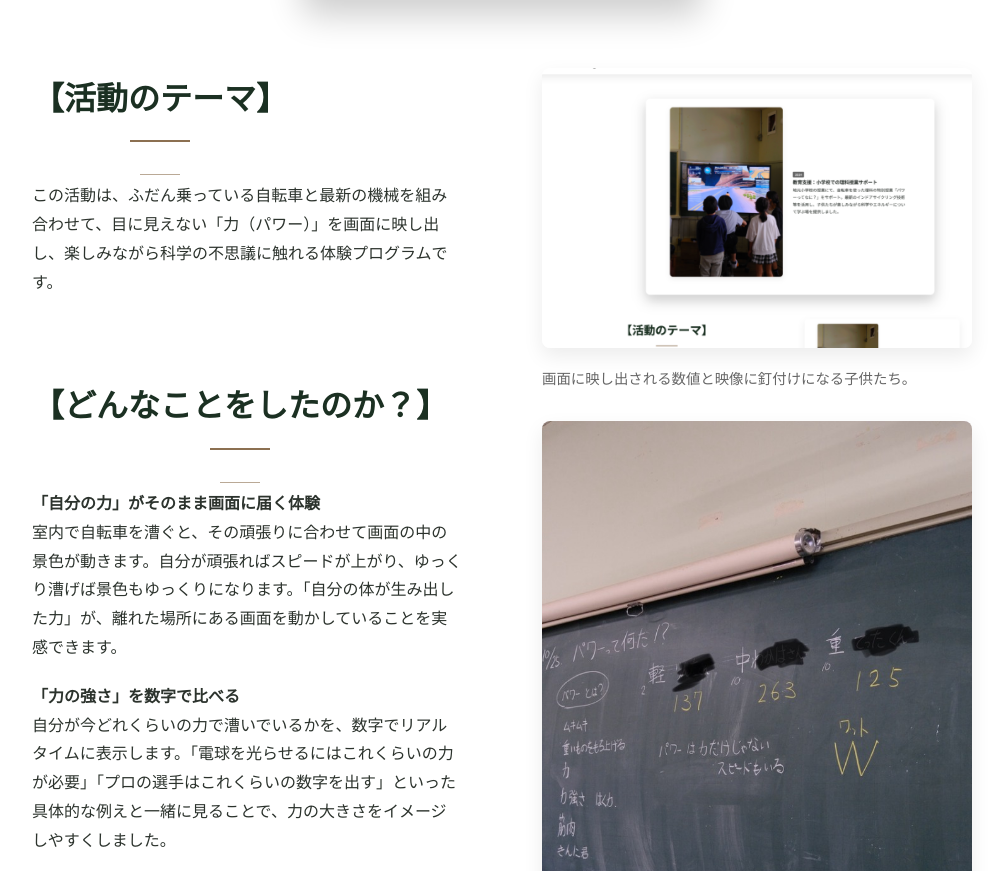
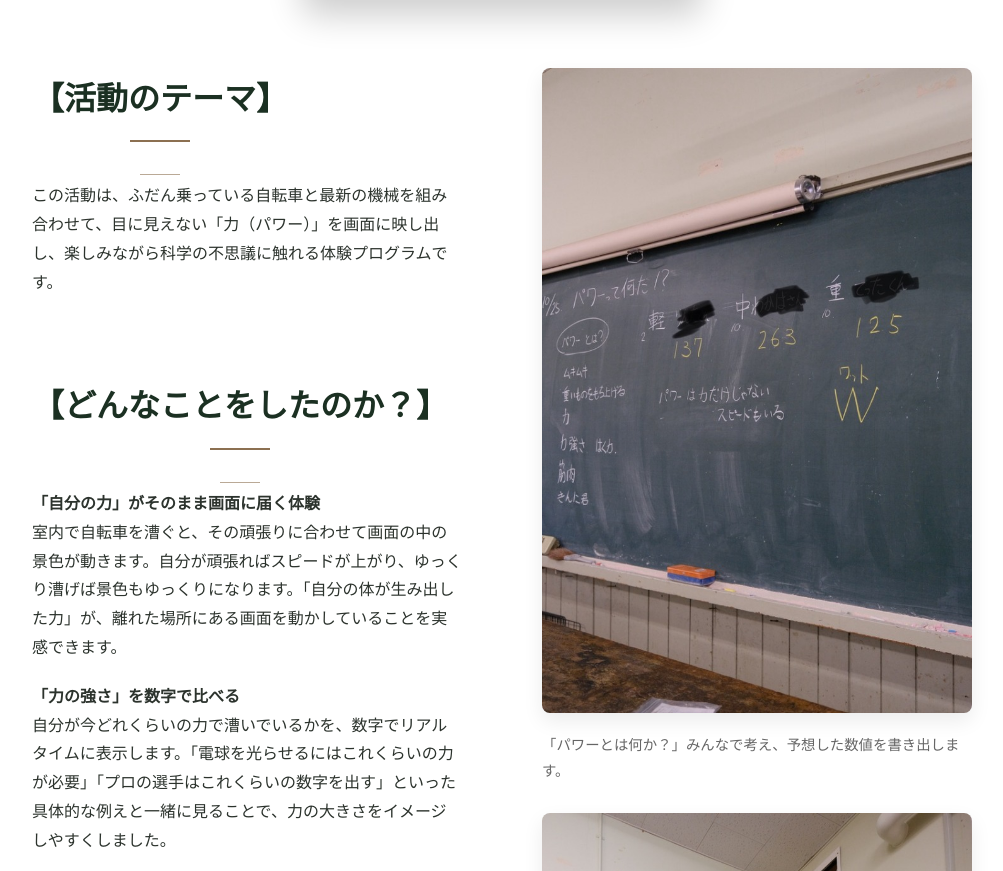
Before and after one commit to koubouhirx7-cloud/highlander-bicycle, a plain HTML site: page project-school.html in a window 1280 px wide. Shown: the part 1036-1907 px from the top of the page, without its empty margins (138-1141 px from the left). Drawn offline with Linux system fonts and the light colour scheme; a web font is replaced by a local one.

Commit message:
Remove redundant detail image from school project page

```diff
--- a/project-school.html
+++ b/project-school.html
@@ -79,12 +79,6 @@
                     </div>
                     <div class="story-details">
                         <div class="detail-img-card" style="margin-bottom: 30px;">
-                            <img src="images/project_school_new.png" alt="DIIIG App view"
-                                style="width: 100%; border-radius: 8px; box-shadow: var(--shadow-medium);">
-                            <p style="font-size: 0.9rem; color: #666; margin-top: 10px;">
-                                画面に映し出される数値と映像に釘付けになる子供たち。</p>
-                        </div>
-                        <div class="detail-img-card" style="margin-bottom: 30px;">
                             <img src="images/project_school_board.jpg" alt="Science Class Blackboard"
                                 style="width: 100%; border-radius: 8px; box-shadow: var(--shadow-medium);">
                             <p style="font-size: 0.9rem; color: #666; margin-top: 10px;">
```
